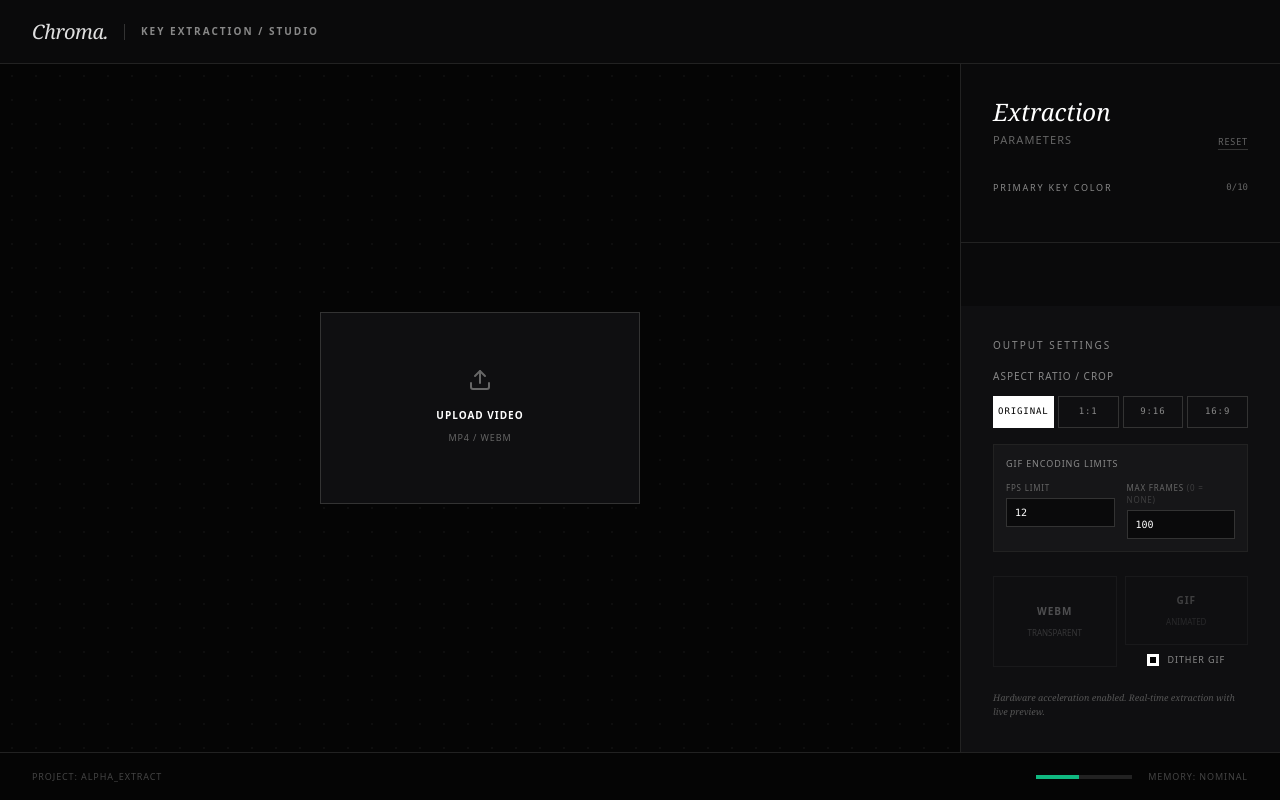
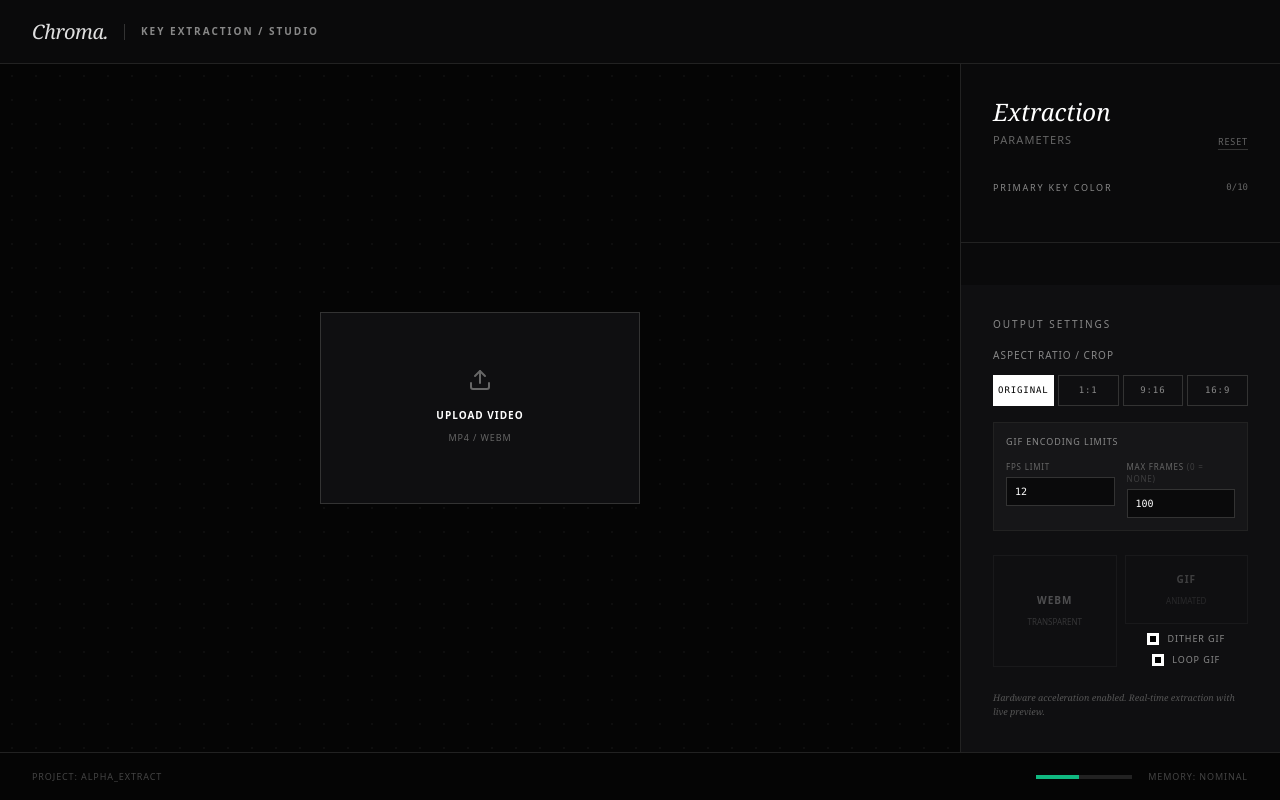
Before and after one commit to Joeden2206/MP4-convert-chromakey, a React (Vite) app: page / in a window 1280 px wide. Built offline with nearby package versions, Linux system fonts and the light colour scheme.

Commit message:
feat: add GIF loop toggle setting
Introduce isGifLooping state to allow users to toggle GIF playback looping, including persistence in localStorage.

```diff
--- a/src/App.tsx
+++ b/src/App.tsx
@@ -43,6 +43,7 @@ export default function App() {
   const [gifFrameLimit, setGifFrameLimit] = useState(100);
   const [exportFrame, setExportFrame] = useState(0);
   const [exportTotalFrames, setExportTotalFrames] = useState(0);
+  const [isGifLooping, setIsGifLooping] = useState(true);
 
   const videoRef = useRef<HTMLVideoElement>(null);
   const canvasRef = useRef<HTMLCanvasElement>(null);
@@ -69,6 +70,7 @@ export default function App() {
         if (parsed.aspectRatio !== undefined) setAspectRatio(parsed.aspectRatio);
         if (parsed.gifFps !== undefined) setGifFps(parsed.gifFps);
         if (parsed.gifFrameLimit !== undefined) setGifFrameLimit(parsed.gifFrameLimit);
+        if (parsed.isGifLooping !== undefined) setIsGifLooping(parsed.isGifLooping);
       } catch (e) {
         console.error("Failed to load settings", e);
       }
@@ -80,10 +82,10 @@ export default function App() {
     const settings = {
       targetColors, similarity, colorBlend, shadingTolerance, contiguous, spillSuppression,
       strokeWidth, strokeColor, edgeShift, edgeSoftness, useDithering, bgMode, customBgColor, aspectRatio,
-      gifFps, gifFrameLimit
+      gifFps, gifFrameLimit, isGifLooping
     };
     localStorage.setItem('chromaKeySettings', JSON.stringify(settings));
-  }, [targetColors, similarity, colorBlend, shadingTolerance, contiguous, spillSuppression, strokeWidth, strokeColor, edgeShift, edgeSoftness, useDithering, bgMode, customBgColor, aspectRatio, gifFps, gifFrameLimit]);
+  }, [targetColors, similarity, colorBlend, shadingTolerance, contiguous, spillSuppression, strokeWidth, strokeColor, edgeShift, edgeSoftness, useDithering, bgMode, customBgColor, aspectRatio, gifFps, gifFrameLimit, isGifLooping]);
 
   const getCropDimensions = (videoWidth: number, videoHeight: number, ratio: string) => {
     let targetRatio = videoWidth / videoHeight;
@@ -420,7 +422,7 @@ export default function App() {
           index = applyPalette(data, palette, 'rgba4444');
         }
 
-        gif.writeFrame(index, width, height, { palette, transparent: true, delay });
+        gif.writeFrame(index, width, height, { palette, transparent: true, delay, repeat: isGifLooping ? 0 : -1 });
       }
 
       frameCount++;
@@ -973,6 +975,15 @@ export default function App() {
                   </div>
                   <span className="text-[9px] uppercase tracking-widest text-[#888] group-hover:text-[#aaa] transition-colors">Dither GIF</span>
                 </label>
+                <label
+                  className="flex items-center justify-center gap-2 cursor-pointer group"
+                  onClick={(e) => { e.preventDefault(); setIsGifLooping(!isGifLooping); }}
+                >
+                  <div className={`w-3 h-3 border ${isGifLooping ? 'bg-white border-white' : 'border-[#444] group-hover:border-[#666]'} flex items-center justify-center transition-colors`}>
+                    {isGifLooping && <div className="w-1.5 h-1.5 bg-black" />}
+                  </div>
+                  <span className="text-[9px] uppercase tracking-widest text-[#888] group-hover:text-[#aaa] transition-colors">Loop GIF</span>
+                </label>
               </div>
             </div>
 
```
